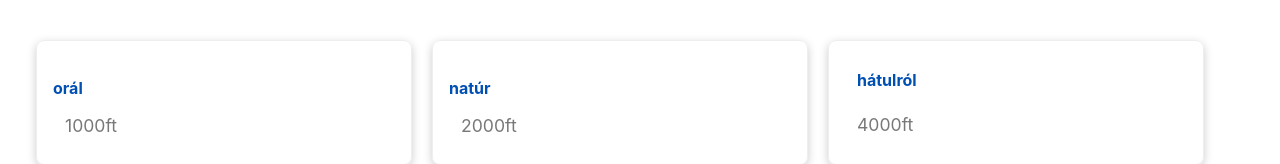
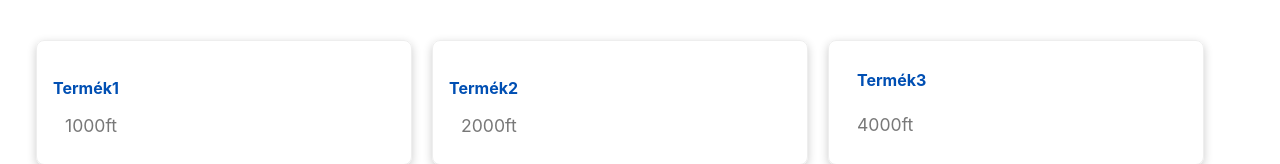
Before and after one commit to XTrude3D/index, a React (Create React App) app: page / in a window 1280 px wide. Shown: the part 1638-1802 px from the top of the page. Built offline with nearby package versions, Linux system fonts and the light colour scheme.

Commit message:
Price changes

```diff
--- a/src/components/Testimonials.js
+++ b/src/components/Testimonials.js
@@ -14,19 +14,19 @@ const Testimonials = () => {
                     <div className='card'>
                         {/* <img src={user1} alt='user1'/> */}
                         {/* <p>orál 1000</p> */}
-                        <h1><span>orál</span></h1>
+                        <h1><span>Termék1</span></h1>
                         <p>1000ft</p>
                     </div>
                     <div className='card'>
                         {/* <img src={user2} alt='user1'/>
                         <p>In just 2 very short meetings with John he managed to find the solution personally catered to my situation and expectations. Punctual, well informed and very reliable.</p> */}
-                        <h1><span>natúr</span></h1>
+                        <h1><span>Termék2</span></h1>
                         <p>2000ft</p>
                     </div>
                     <div className='card'>
                         {/* <img src={user3} alt='user1'/>
                         <p>A very professional financial advisor, who is true to his word. John has demonstrated a high amount of integrity in the time I have known him, and he is fast to respond to my concerns.</p> */}
-                        <p><span>hátulról</span></p>
+                        <p><span>Termék3</span></p>
                         <p>4000ft</p>
                     </div>
                 </div>
```
